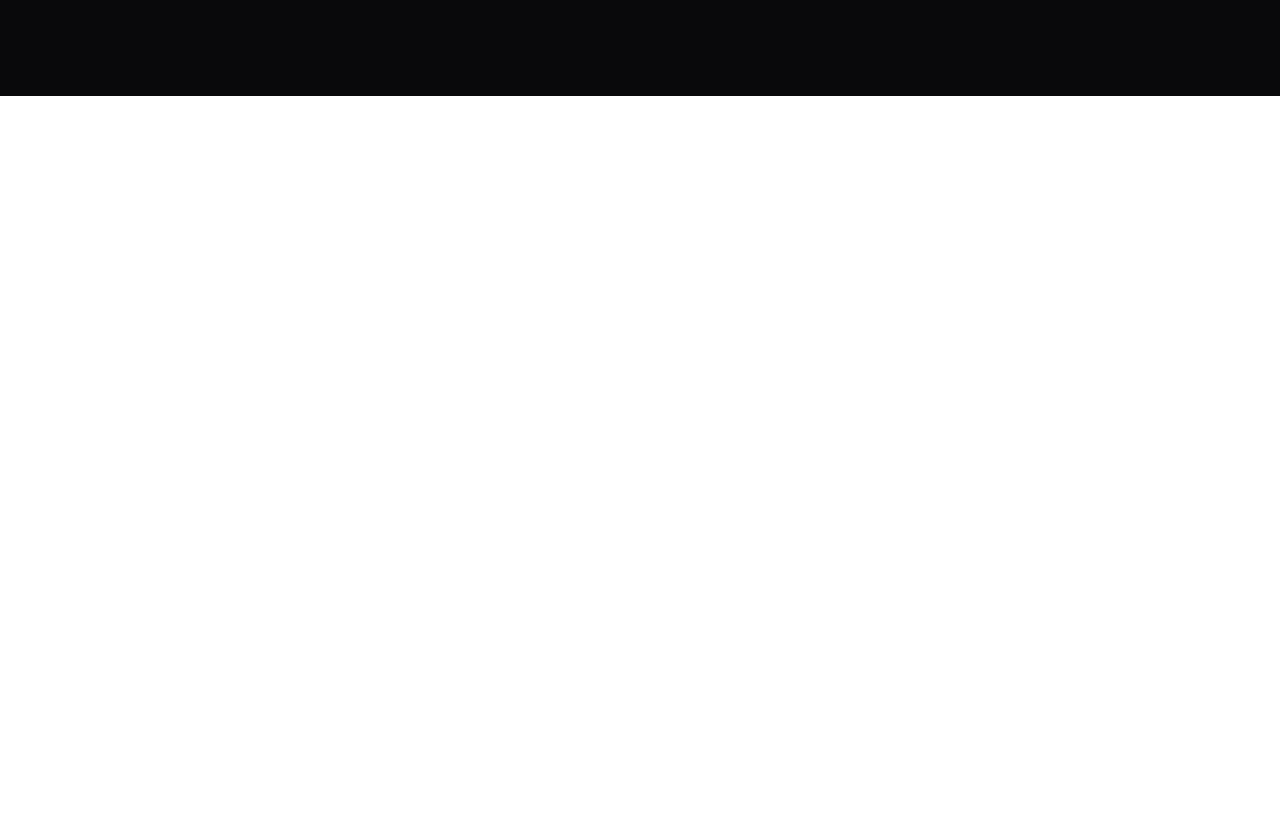
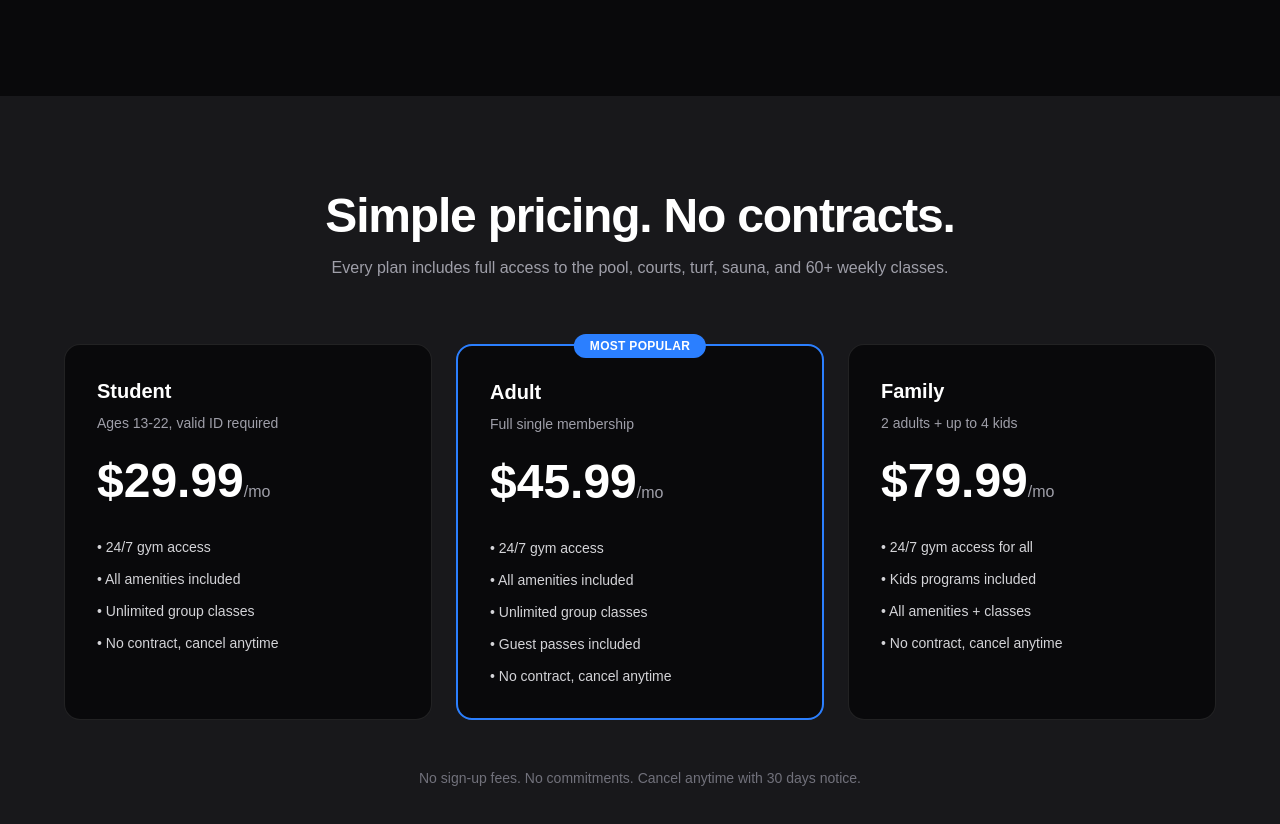
Before and after one commit to ichiatic/hello, a Next.js app: page / in a window 1280 px wide. Shown: the part 1204-2028 px from the top of the page. Before the commit the page ends 1300 px from the top, so only its background shows below. Built offline with nearby package versions, Linux system fonts and the light colour scheme.

Commit message:
Add amenities and pricing sections

```diff
--- a/app/page.tsx
+++ b/app/page.tsx
@@ -59,6 +59,75 @@
           </div>
         </div>
       </section>
+      {/* Pricing Preview Section */}
+      <section id="memberships" className="bg-zinc-900 px-6 py-24">
+        <div className="mx-auto max-w-6xl">
+          <h2 className="text-center text-4xl font-bold tracking-tight sm:text-5xl">
+            Simple pricing. No contracts.
+          </h2>
+          <p className="mx-auto mt-4 max-w-2xl text-center text-zinc-400">
+            Every plan includes full access to the pool, courts, turf, sauna, and 60+ weekly classes.
+          </p>
+
+          <div className="mt-16 grid gap-6 md:grid-cols-3">
+            {/* Basic */}
+            <div className="rounded-2xl border border-white/10 bg-zinc-950 p-8">
+              <h3 className="text-xl font-semibold">Student</h3>
+              <p className="mt-2 text-sm text-zinc-400">Ages 13-22, valid ID required</p>
+              <div className="mt-6">
+                <span className="text-5xl font-bold">$29.99</span>
+                <span className="text-zinc-400">/mo</span>
+              </div>
+              <ul className="mt-8 space-y-3 text-sm text-zinc-300">
+                <li>• 24/7 gym access</li>
+                <li>• All amenities included</li>
+                <li>• Unlimited group classes</li>
+                <li>• No contract, cancel anytime</li>
+              </ul>
+            </div>
+
+            {/* Featured: Adult */}
+            <div className="relative rounded-2xl border-2 border-blue-500 bg-zinc-950 p-8">
+              <div className="absolute -top-3 left-1/2 -translate-x-1/2 rounded-full bg-blue-500 px-4 py-1 text-xs font-semibold uppercase tracking-wide">
+                Most Popular
+              </div>
+              <h3 className="text-xl font-semibold">Adult</h3>
+              <p className="mt-2 text-sm text-zinc-400">Full single membership</p>
+              <div className="mt-6">
+                <span className="text-5xl font-bold">$45.99</span>
+                <span className="text-zinc-400">/mo</span>
+              </div>
+              <ul className="mt-8 space-y-3 text-sm text-zinc-300">
+                <li>• 24/7 gym access</li>
+                <li>• All amenities included</li>
+                <li>• Unlimited group classes</li>
+                <li>• Guest passes included</li>
+                <li>• No contract, cancel anytime</li>
+              </ul>
+            </div>
+
+            {/* Family */}
+            <div className="rounded-2xl border border-white/10 bg-zinc-950 p-8">
+              <h3 className="text-xl font-semibold">Family</h3>
+              <p className="mt-2 text-sm text-zinc-400">2 adults + up to 4 kids</p>
+              <div className="mt-6">
+                <span className="text-5xl font-bold">$79.99</span>
+                <span className="text-zinc-400">/mo</span>
+              </div>
+              <ul className="mt-8 space-y-3 text-sm text-zinc-300">
+                <li>• 24/7 gym access for all</li>
+                <li>• Kids programs included</li>
+                <li>• All amenities + classes</li>
+                <li>• No contract, cancel anytime</li>
+              </ul>
+            </div>
+          </div>
+
+          <p className="mt-12 text-center text-sm text-zinc-500">
+            No sign-up fees. No commitments. Cancel anytime with 30 days notice.
+          </p>
+        </div>
+      </section>
     </main>
   );
 }
```
